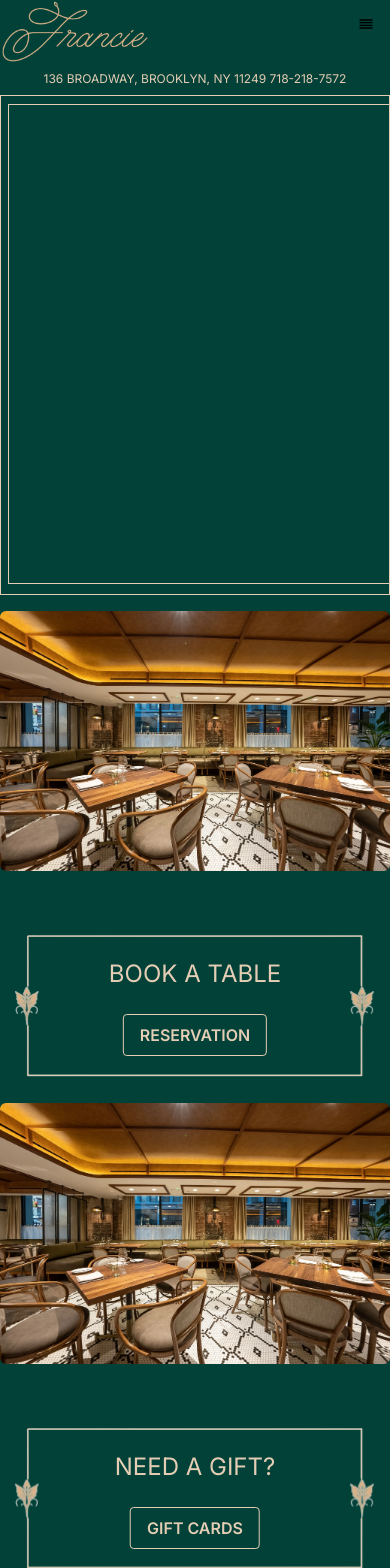
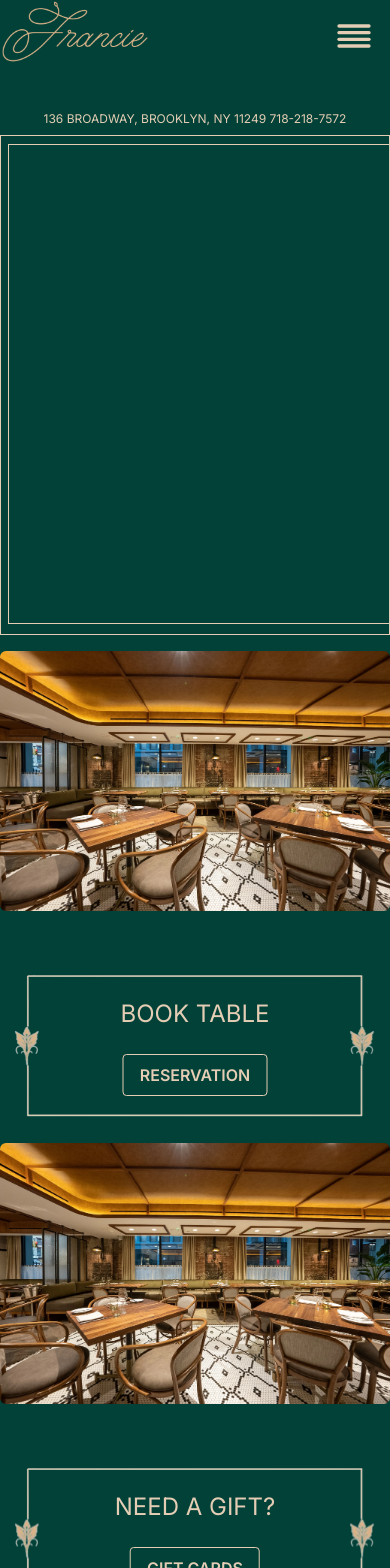
Before and after one commit to abdulhadi240/Resturant_client, a Next.js app: page / in a window 390 px wide. Shown: the top 1568 px of the page. Built offline with nearby package versions, Linux system fonts and the light colour scheme.

Commit message:
home-page

```diff
--- a/src/app/page.jsx
+++ b/src/app/page.jsx
@@ -10,7 +10,7 @@ export default function Home() {
         <Frame_hero>
         </Frame_hero>
         <Home_book
-          heading="BOOK A TABLE"
+          heading="BOOK  TABLE"
           paragraph="We would love to have you as our guest!"
           image="/seating.webp"
           button_text="Reservation"
--- a/src/components/Frame_hero.jsx
+++ b/src/components/Frame_hero.jsx
@@ -65,7 +65,7 @@ const Frame_hero = ({ image, children }) => {
   return (
     <div className='z-50 overflow-hidden shadow-custom-tall'>
       <div>
-        <div className='lg:hidden'>
+        <div className='mb-10 lg:hidden'>
           <Image src={'/logo.png'} width={150} height={150} alt='logo'/>
         </div>
         <div>
--- a/src/components/Home_book.jsx
+++ b/src/components/Home_book.jsx
@@ -15,7 +15,7 @@ const Home_book = ({ reversed, image, heading, paragraph, button_text }) => {
               alt='frame'
               className='w-full sm:w-[650px] h-auto' // Responsive size for frame
             />
-            <div className="absolute flex flex-col items-center justify-center gap-2 text-center transform -translate-x-1/2 -translate-y-1/2 sm:p-4 left-1/2 top-1/2 text-secondary-normal">
+            <div className="absolute flex flex-col items-center justify-center gap-2 text-center transform -translate-x-1/2 -translate-y-1/2 left-1/2 top-1/2 text-secondary-normal">
               <h1 className="w-full mb-4 text-2xl">{heading}</h1>
               <p className="hidden mb-4 sm:block">{paragraph}</p>
               <button className="px-4 py-2 uppercase bg-transparent border-[1px] border-secondary-normal font-semibold transition-all hover:transition-colors rounded text-secondary-normal hover:bg-secondary-dark hover:text-primary">{button_text}</button>
@@ -33,7 +33,7 @@ const Home_book = ({ reversed, image, heading, paragraph, button_text }) => {
               alt='frame'
               className='w-full sm:w-[650px] h-auto' // Responsive size for frame
             />
-            <div className="absolute flex flex-col items-center justify-center gap-2 p-4 text-center transform -translate-x-1/2 -translate-y-1/2 left-1/2 top-1/2 text-secondary-normal">
+            <div className="absolute flex flex-col items-center justify-center gap-2 text-center transform -translate-x-1/2 -translate-y-1/2 sm:p-2 left-1/2 top-1/2 text-secondary-normal">
               <h1 className="w-full mb-4 text-2xl">{heading}</h1>
               <p className="hidden mb-4 sm:block">{paragraph}</p>
               <button className="px-4 py-2 uppercase bg-transparent border-[1px] border-secondary-normal font-semibold transition-all hover:transition-colors rounded text-secondary-normal hover:bg-secondary-dark hover:text-primary">{button_text}</button>
--- a/src/components/MobileMenu.jsx
+++ b/src/components/MobileMenu.jsx
@@ -4,6 +4,7 @@ import { useState } from "react";
 import Link from "next/link";
 import { FiAlignJustify } from "react-icons/fi";
 import { FiAlignRight } from "react-icons/fi";
+
 const MobileMenu = ({ menu }) => {
   const [isOpen, setIsOpen] = useState(false);
 
@@ -15,26 +16,28 @@ const MobileMenu = ({ menu }) => {
     <div className="lg:hidden">
       <button className="fixed z-50 top-4 right-4" onClick={toggleMenu}>
         {isOpen ? (
-        <FiAlignRight color="white" />
-
+          <div className="border-[1px] border-white p-3 rounded-sm">
+            <FiAlignRight color="white" size={40} />
+          </div>
         ) : (
-          <FiAlignJustify color="golden"/>
-
+          <div className="">
+            <FiAlignJustify color="#E4CDB4" size={40} />
+          </div>
         )}
       </button>
-      {isOpen && (
+      {isOpen && ( // Conditionally render motion.div only when menu is open
         <motion.div
           initial={{ x: "-100%" }}
           animate={{ x: 0 }}
           exit={{ x: "-100%" }} // Exit animation
           transition={{ duration: 0.5 }}
-          className="fixed top-0 left-0 z-40 flex flex-col items-center justify-center w-full h-full text-xl font-semibold text-primary bg-secondary-normal"
+          className="fixed top-0 left-0 z-40 flex flex-col items-center justify-center w-full h-full text-xl font-semibold opacity-80 text-secondary-normal bg-primary"
         >
           {menu.map((item, index) => (
             <Link
               key={index}
               href={item.link}
-              className="w-full p-4 text-center hover:bg-primary hover:text-secondary-normal"
+              className="w-full p-4 text-center hover:bg-secondary-normal hover:text-primary"
             >
               {item.name}
             </Link>
```
